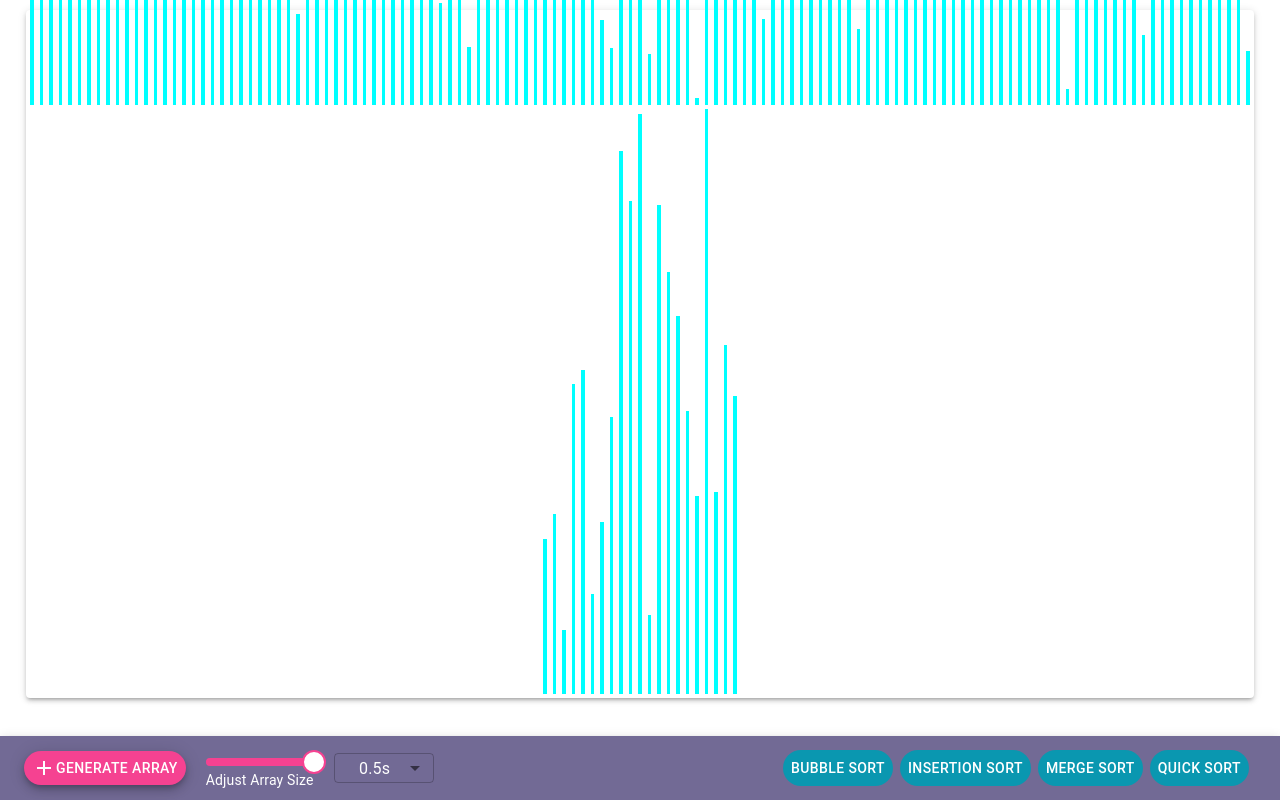
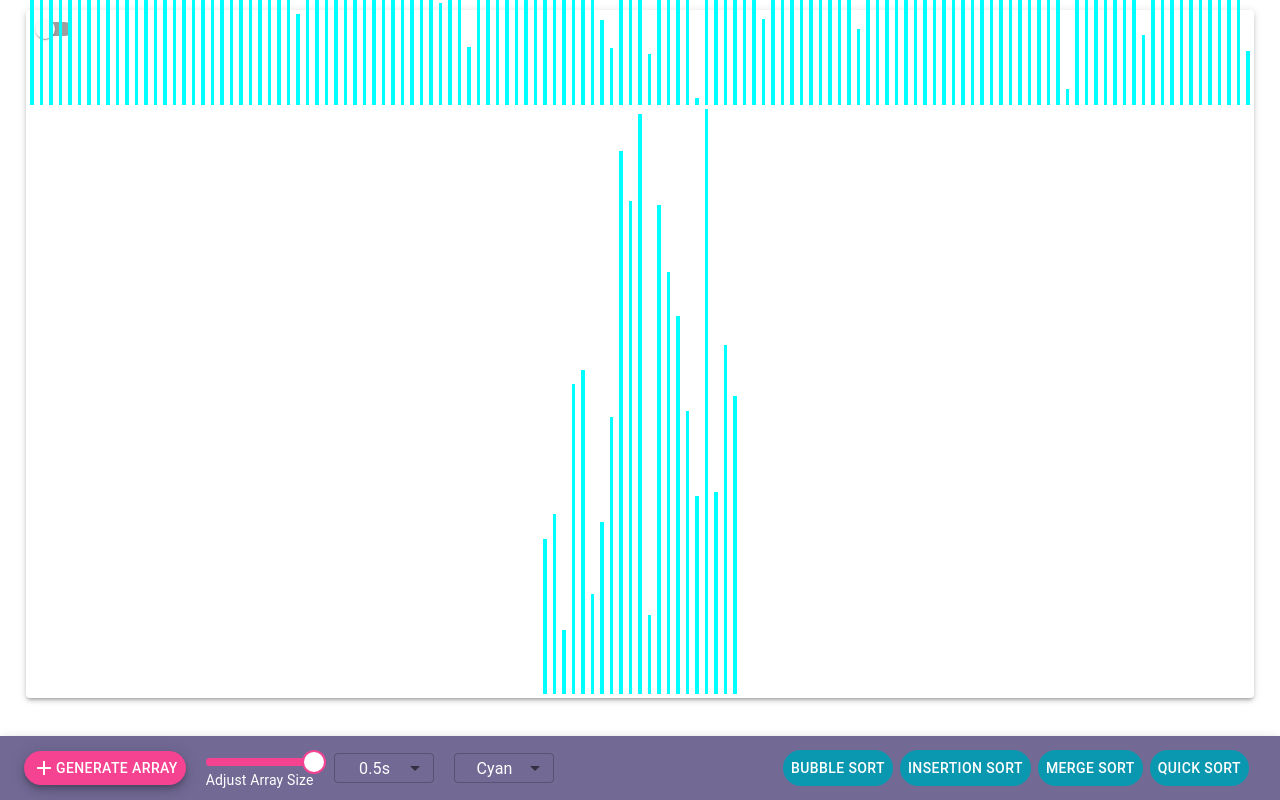
Before and after one commit to SahilKumar47/sortingVisualizer, a React (Create React App) app: page / in a window 1280 px wide. Built offline with nearby package versions, Linux system fonts and the light colour scheme.

Commit message:
Dark theme toggle and color picker

```diff
--- a/src/components/SortingVisualizer.jsx
+++ b/src/components/SortingVisualizer.jsx
@@ -5,9 +5,10 @@ import { bubbleSort, insertionSort } from "./utils/sortingAlgorithm";
 //MUI stuff
 import Paper from "@material-ui/core/Paper";
 import withStyles from "@material-ui/core/styles/withStyles";
-import { Box } from "@material-ui/core";
+import { Box, Tooltip } from "@material-ui/core";
 import Snackbar from "@material-ui/core/Snackbar";
 import MuiAlert from "@material-ui/lab/Alert";
+import Switch from "@material-ui/core/Switch";
 
 function Alert(props) {
   return <MuiAlert elevation={6} variant="filled" {...props} />;
@@ -36,6 +37,11 @@ const styles = {
       marginTop: 2,
     },
   },
+  switch: {
+    position: "absolute",
+    top: 0,
+    left: 0,
+  },
 };
 
 class SortingVisualizer extends Component {
@@ -47,6 +53,8 @@ class SortingVisualizer extends Component {
     horizontal: "center",
     size: 150,
     speed: 0.5,
+    color: "cyan",
+    theme: false,
     width: null,
   };
 
@@ -77,6 +85,14 @@ class SortingVisualizer extends Component {
     this.setState({ speed: event.target.value });
   };
 
+  handleColorChange = (event) => {
+    this.setState({ color: event.target.value });
+  };
+
+  handleThemeChange = (event) => {
+    this.setState({ theme: event.target.checked });
+  };
+
   generateNewArr = () => {
     const generatedArr = [];
     let width;
@@ -96,9 +112,8 @@ class SortingVisualizer extends Component {
   };
 
   doBubbleSort = () => {
-    const { generatedArr, speed } = this.state;
+    const { generatedArr, speed, color } = this.state;
     let ani = bubbleSort(generatedArr);
-    let timeToShowAlert;
     for (let i = 0; i < ani.length; i++) {
       const { swapIndex, values, swapped } = ani[i];
       setTimeout(() => {
@@ -116,8 +131,8 @@ class SortingVisualizer extends Component {
           console.log("running");
         }
         setTimeout(() => {
-          arrBar[swapIndex[1]].style.backgroundColor = "cyan";
-          arrBar[swapIndex[0]].style.backgroundColor = "cyan";
+          arrBar[swapIndex[1]].style.backgroundColor = color;
+          arrBar[swapIndex[0]].style.backgroundColor = color;
         }, speed / 4);
       }, i * speed);
     }
@@ -127,7 +142,7 @@ class SortingVisualizer extends Component {
   };
 
   doInsertionSort = () => {
-    const { generatedArr, speed } = this.state;
+    const { generatedArr, speed, color } = this.state;
     const animations = insertionSort(generatedArr);
     console.log(animations);
     for (let i = 0; i < animations.length; i++) {
@@ -147,15 +162,18 @@ class SortingVisualizer extends Component {
 
         setTimeout(() => {
           if (swapped) {
-            arrBar[swapIndex[1]].style.backgroundColor = "cyan";
-            arrBar[swapIndex[0]].style.backgroundColor = "cyan";
+            arrBar[swapIndex[1]].style.backgroundColor = color;
+            arrBar[swapIndex[0]].style.backgroundColor = color;
           } else {
-            arrBar[insertedValue[0]].style.backgroundColor = "cyan";
-            arrBar[insertedValue[1]].style.backgroundColor = "cyan";
+            arrBar[insertedValue[0]].style.backgroundColor = color;
+            arrBar[insertedValue[1]].style.backgroundColor = color;
           }
         }, speed / 4);
       }, i * speed);
     }
+    setTimeout(() => {
+      this.setState({ openSuccess: true });
+    }, animations.length * speed);
   };
 
   render() {
@@ -168,25 +186,47 @@ class SortingVisualizer extends Component {
       size,
       speed,
       width,
+      color,
       openSuccess,
+      theme,
     } = this.state;
+    console.log(this.state.color);
+    const bacgcolor = !theme ? "#fff" : "rgba(0, 0, 0, 0.54)";
+    const toolTipMessage =
+      bacgcolor === "#fff" ? "Switch to Dark mode" : "Switch to Light Mode";
     return (
       <Fragment>
         <NavBar
           generateNewArr={this.generateNewArr}
           size={size}
           speed={speed}
+          color={color}
           handleSizeChange={this.handleSizeChange}
           handleSpeedChange={this.handleSpeedChange}
           doBubbleSort={this.doBubbleSort}
           doInsertionSort={this.doInsertionSort}
+          handleColorChange={this.handleColorChange}
         />
-        <Paper elevation={3} className={classes.paper}>
+        <Paper
+          elevation={3}
+          className={classes.paper}
+          style={{ backgroundColor: bacgcolor }}
+        >
+          <div className={classes.switch}>
+            <Tooltip placement="bottom" title={toolTipMessage}>
+              <Switch
+                checked={theme}
+                onChange={this.handleThemeChange}
+                name="theme"
+                inputProps={{ "aria-label": "secondary checkbox" }}
+              />
+            </Tooltip>
+          </div>
           <div className={classes.snackBar}>
             <Snackbar
               anchorOrigin={{ vertical, horizontal }}
               open={open}
-              autoHideDuration={1500}
+              autoHideDuration={500}
               onClose={this.handleClose}
             >
               <Alert onClose={this.handleClose} severity="info">
@@ -194,9 +234,8 @@ class SortingVisualizer extends Component {
               </Alert>
             </Snackbar>
             <Snackbar
-              // anchorOrigin={{ vertical, horizontal }}
               open={openSuccess}
-              autoHideDuration={1500}
+              autoHideDuration={500}
               onClose={this.handleClose}
             >
               <Alert onClose={this.handleClose} severity="success">
@@ -211,11 +250,10 @@ class SortingVisualizer extends Component {
                 display="inline-block"
                 width={width}
                 marginX="3px"
-                bgcolor="cyan"
                 key={index}
                 id="arrBox"
                 className="arrElement"
-                style={{ height: `${ele}px` }}
+                style={{ height: `${ele}px`, backgroundColor: `${color}` }}
               ></Box>
             ))}
           </Box>
--- a/src/components/navbar/NavBar.jsx
+++ b/src/components/navbar/NavBar.jsx
@@ -69,8 +69,10 @@ const useStyles = makeStyles((theme) => ({
 export default function NavBar({
   handleSpeedChange,
   handleSizeChange,
+  handleColorChange,
   size,
   speed,
+  color,
   generateNewArr,
   doBubbleSort,
   doInsertionSort,
@@ -159,6 +161,27 @@ export default function NavBar({
           </Tooltip>
         </div>
 
+        <div>
+          <Tooltip placement="top" title="Change Bar Color">
+            <FormControl className={classes.speedMenu}>
+              <Select
+                labelId="demo-simple-select-label"
+                id="demo-simple-select"
+                value={color}
+                onChange={handleColorChange}
+                className={classes.speedInput}
+                variant="outlined"
+              >
+                <MenuItem value="cyan">Cyan</MenuItem>
+                <MenuItem value="#ffea00">Yellow</MenuItem>
+                <MenuItem value="#d500f9">Pink</MenuItem>
+                <MenuItem value="#2a3eb1">Indigo</MenuItem>
+                <MenuItem value="#ff9100">Orange</MenuItem>
+              </Select>
+            </FormControl>
+          </Tooltip>
+        </div>
+
         <Typography variant="h6" className={classes.title}></Typography>
         <div>
           <Button
--- a/src/components/utils/sortingAlgorithm.js
+++ b/src/components/utils/sortingAlgorithm.js
@@ -1,19 +1,19 @@
-export let bubbleSort = (inputArr) => {
-  let len = inputArr.length;
+export let bubbleSort = (arr) => {
+  let len = arr.length;
   let animations = [];
   for (let i = 0; i < len; i++) {
     for (let j = 0; j < len - i - 1; j++) {
       let animation = {};
-      if (inputArr[j] > inputArr[j + 1]) {
-        let tmp = inputArr[j];
-        inputArr[j] = inputArr[j + 1];
-        inputArr[j + 1] = tmp;
+      if (arr[j] > arr[j + 1]) {
+        let tmp = arr[j];
+        arr[j] = arr[j + 1];
+        arr[j + 1] = tmp;
         animation.swapIndex = [j, j + 1];
-        animation.values = [inputArr[j], inputArr[j + 1]];
+        animation.values = [arr[j], arr[j + 1]];
         animation.swapped = true;
       } else {
         animation.swapIndex = [j, j + 1];
-        animation.values = [inputArr[j], inputArr[j + 1]];
+        animation.values = [arr[j], arr[j + 1]];
         animation.swapped = false;
       }
       animations.push(animation);
@@ -43,3 +43,22 @@ export const insertionSort = (arr) => {
   }
   return animations;
 };
+
+export const selectionSort = (arr) => {
+  let len = arr.length;
+  let animations = [];
+  for (let i = 0; i < len; i++) {
+    let min = i;
+    for (let j = i + 1; j < len; j++) {
+      if (arr[min] > arr[j]) {
+        min = j;
+      }
+    }
+    if (min !== i) {
+      let tmp = arr[i];
+      arr[i] = arr[min];
+      arr[min] = tmp;
+    }
+  }
+  return arr;
+};
```
